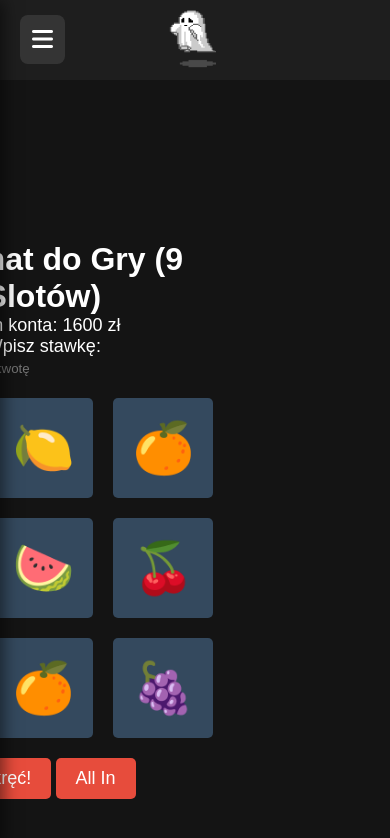
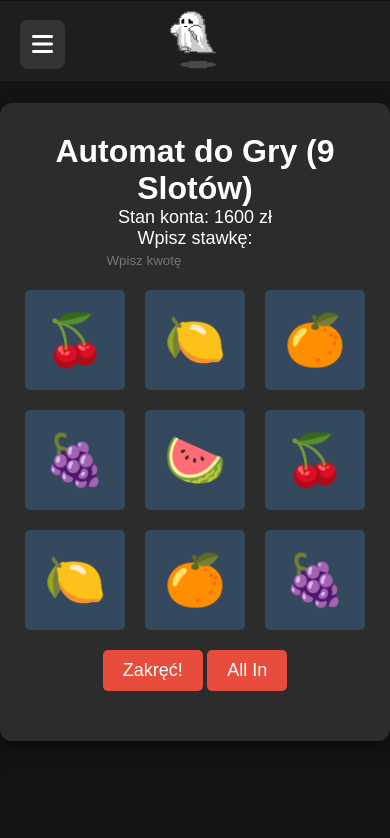
Before and after one commit to glucix/strona, a plain HTML site: page slots.html in a window 390 px wide. Drawn offline with Linux system fonts and the light colour scheme.

Commit message:
Update slots.css

```diff
--- a/slots.css
+++ b/slots.css
@@ -8,10 +8,11 @@ body {
   font-family: Arial, sans-serif;
   background-color: #141414;
   color: #fff;
-  justify-content: center; /* Wyśrodkowanie poziome */
-  align-items: center; /* Wyśrodkowanie pionowe */
-  height: 100vh; /* Wysokość całego ekranu */
-  margin: 0; /* Usunięcie domyślnych marginesów */
+  display: flex; /* Enables flexbox */
+  justify-content: center; /* Centers horizontally */
+  align-items: center; /* Centers vertically */
+  height: 100vh; /* Full height of the viewport */
+  margin: 0; /* Removes default margins */
 }
 
 a {
@@ -26,13 +27,14 @@ a:hover {
 }
 
 .container {
-  position: fixed;
-  top: 25%;
-  right: 37.6%;
-  text-align: center;
+  text-align: center; /* Centers content inside the container */
   padding: 30px;
+  background-color: rgba(50, 50, 50, 0.8); /* Optional background for visibility */
+  border-radius: 12px;
+  box-shadow: 0 8px 20px rgba(0, 0, 0, 0.5); /* Adds some depth */
+  width: 90%; /* Responsive width */
+  max-width: 400px; /* Restricts the maximum width */
 }
-
 h1 {
   color: #ffffff;
 }
@@ -288,13 +290,9 @@ select {
 
 /* Responsywność */
 @media (max-width: 768px) {
-  .sidebar {
-      width: 80%; /* Mniejszy pasek boczny na urządzeniach mobilnych */
-      left: -80%;
-  }
-
-  .menu-icon, .close-icon {
-      top: 15px;
+  .container {
+    width: 100%; /* Adjusts the container width for smaller screens */
+    margin: 0 10px; /* Adds some space on the sides */
   }
 }
 
@@ -322,7 +320,8 @@ select {
   color: #fff;
 }
 .logo {
-  position: absolute;
+  position: fixed;
+  top: 1px;
   display: flex;
   background-color: #1e1e1e;
   width: 100%;
```
